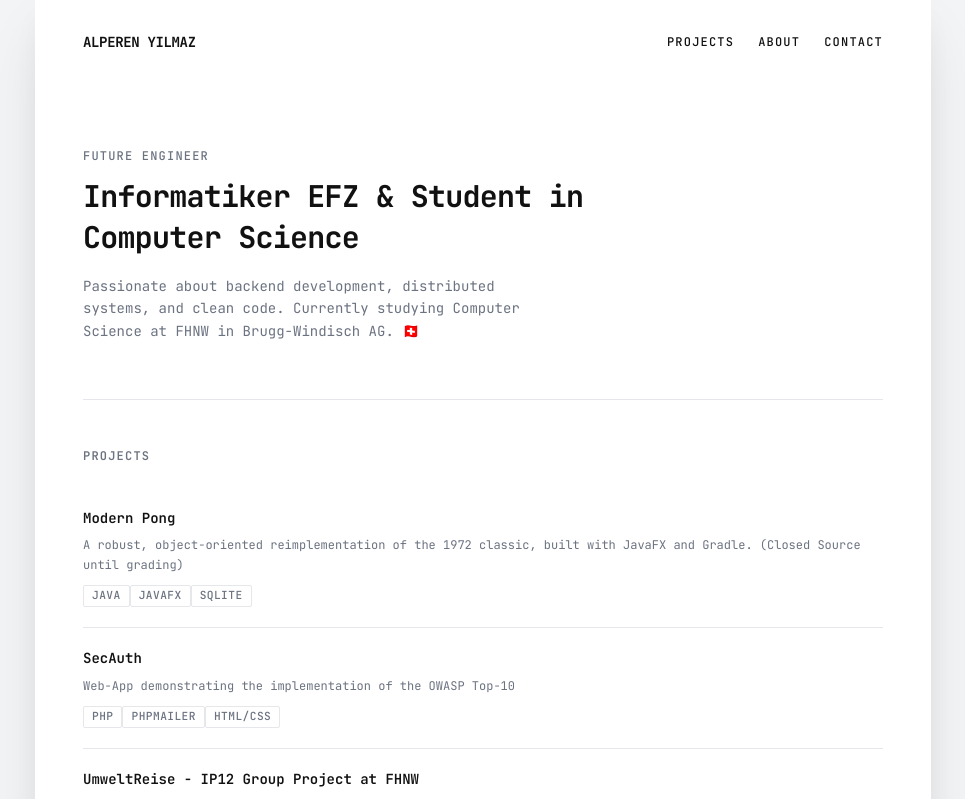
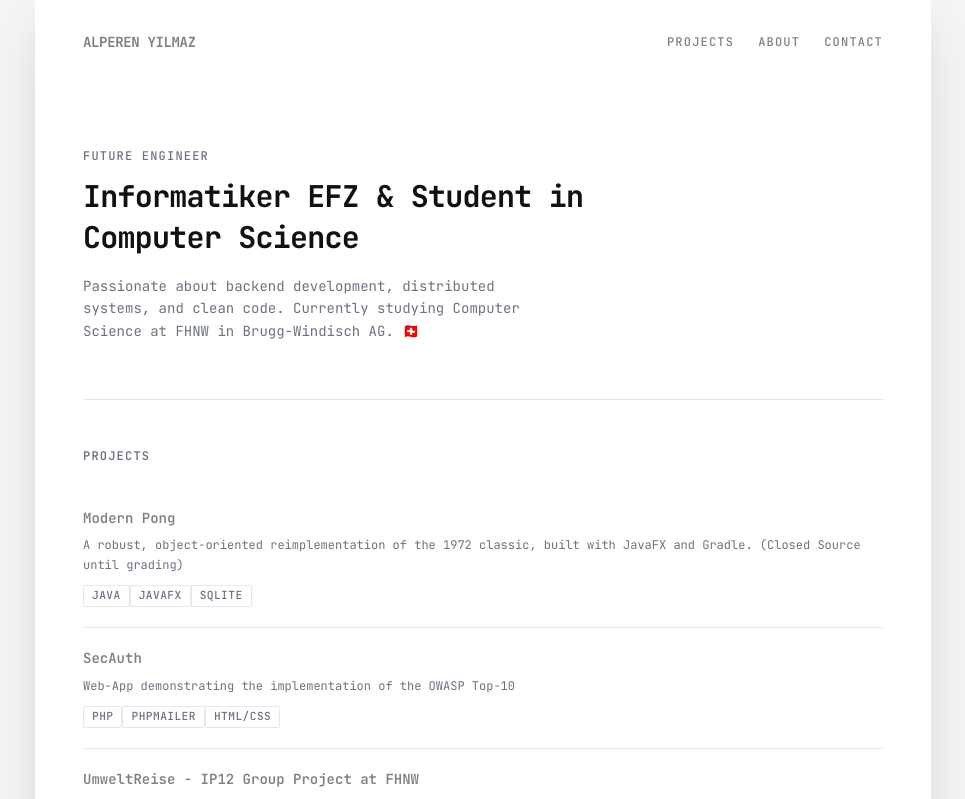
Before and after one commit to alperencodes/alperencodes.github.io, a Next.js app: page / in a window 1280 px wide. Shown: the top 799 px of the page, without its empty margins (157-1122 px from the left). Built offline with nearby package versions, Linux system fonts and the light colour scheme.

Commit message:
feat: update link color to gray for improved visibility

```diff
--- a/src/app/globals.css
+++ b/src/app/globals.css
@@ -55,7 +55,7 @@ body {
 
 /* link defaults */
 a {
-  color: inherit;
+  color: gray;
   text-decoration: none;
   transition: color 0.15s ease, opacity 0.15s ease;
 }
```
